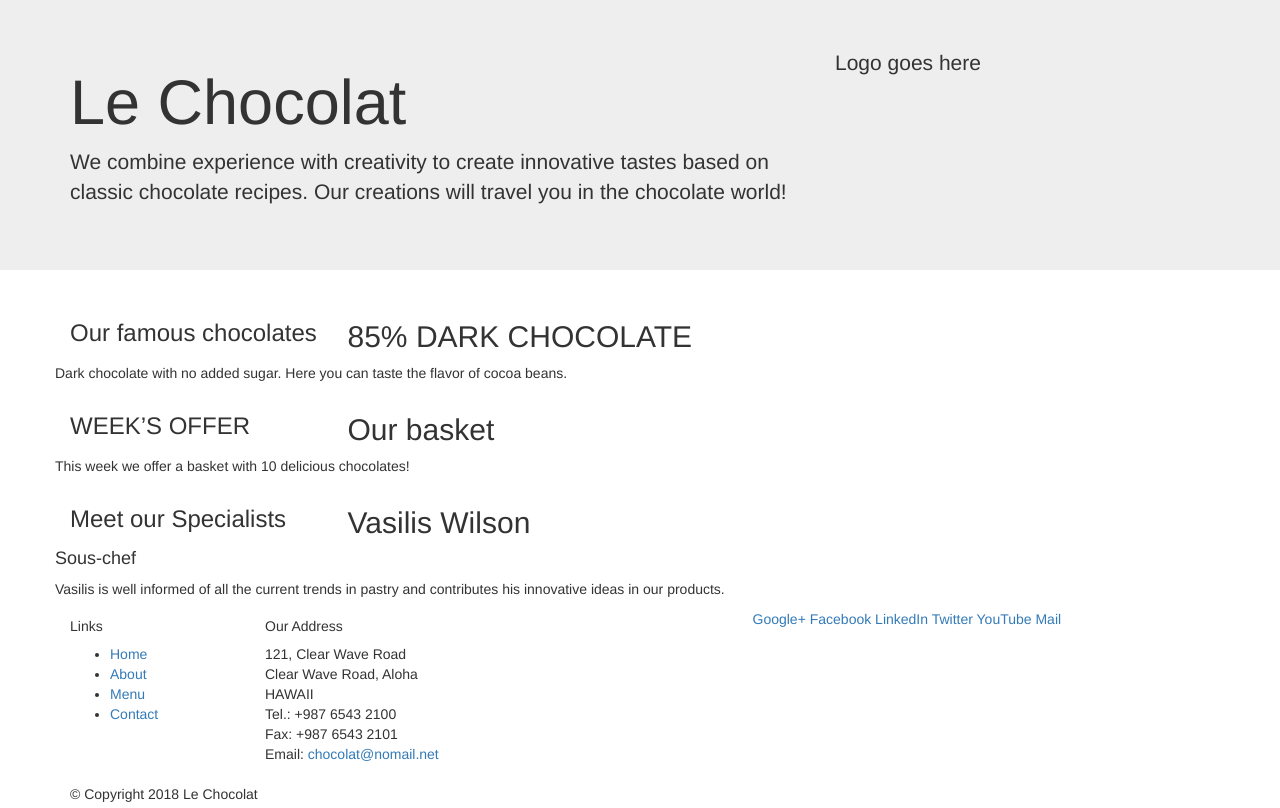
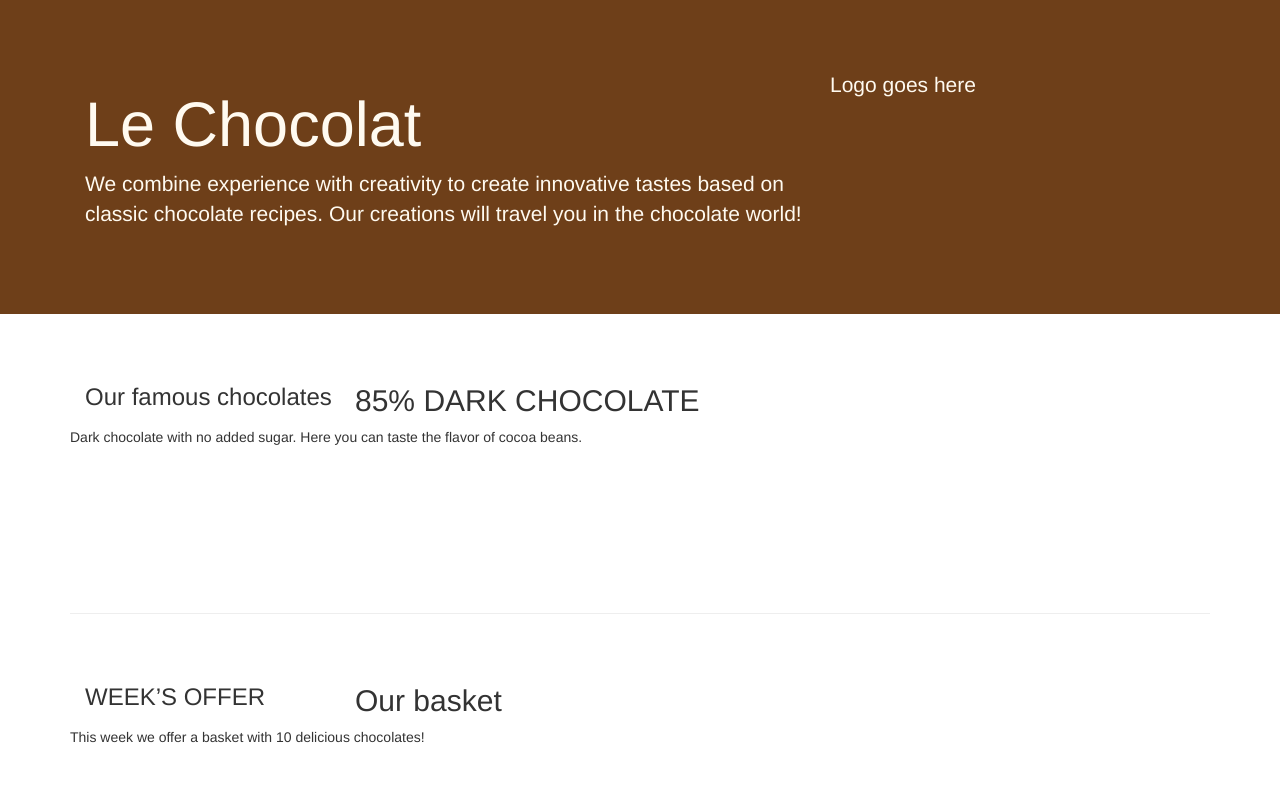
Before and after one commit to kostasio1313/leChocolat, a plain HTML site: page index.html in a window 1280 px wide. Shown: the top 808 px of the page. Drawn offline with nearby package versions, Linux system fonts and the light colour scheme.

Commit message:
Bootstrap Grid Part 2

```diff
--- /dev/null
+++ b/css/styles.css
@@ -0,0 +1,26 @@
+.row-header{
+    margin:0px auto;
+    padding:0px;
+}
+.row-content {
+    margin:0px auto;
+    padding: 50px 0px 50px 0px;
+    border-bottom: 1px ridge;
+    min-height:300px;
+}
+.footer{
+    background-color: #dbb08d;
+    margin:0px auto;
+    padding: 20px 0px 20px 0px;
+}
+.jumbotron {
+    padding:70px 30px 70px 30px;
+    margin:0px auto;
+    background: #6E3F19;
+    color:floralwhite;
+}
+address{
+    font-size:80%;
+    margin:0px;
+    color:#0f0f0f;
+}
--- a/index.html
+++ b/index.html
@@ -8,6 +8,7 @@
     <meta http-equiv="x-ua-compatible" content="ie=edge">
     <!-- Bootstrap CSS -->
     <link rel="stylesheet" href="node_modules/bootstrap/dist/css/bootstrap.min.css">
+    <link href="css/styles.css" rel="stylesheet">
     <title>Le Chocolat</title>
 </head>
 
@@ -15,10 +16,11 @@
 
     <header class="jumbotron">
         <div class="container">
-            <div class="row">
+            <div class="row row-header">
                 <div class="col-12 col-sm-8">
                     <h1>Le Chocolat</h1>
-                    <p>We combine experience with creativity to create innovative tastes based on classic chocolate recipes. Our creations will travel you in the chocolate world!</p>
+                    <p>We combine experience with creativity to create innovative tastes based on classic chocolate
+                        recipes. Our creations will travel you in the chocolate world!</p>
                 </div>
                 <div class="col col-sm">
                     <p>Logo goes here</p>
@@ -29,7 +31,7 @@
 
     <div class="container">
         <!--first row-->
-        <div class="row">
+        <div class="row flex-row-reverse row-content align-items-center">
             <div class="col-sm-4 col-md-3">
                 <h3>Our famous chocolates</h3>
             </div>
@@ -40,7 +42,7 @@
         </div>
 
         <!--second row-->
-        <div class="row">
+        <div class="row row-content align-items-center">
             <div class="col-sm-4 col-md-3">
                 <h3>WEEK’S OFFER</h3>
             </div>
@@ -50,30 +52,33 @@
             </div>
         </div>
         <!--third row-->
-        <div class="row">
+        <div class="row flex-row-reverse row-content align-items-center">
             <div class="col-sm-4 col-md-3">
-                <h3>Meet our  Specialists</h3>
+                <h3>Meet our Specialists</h3>
             </div>
             <div class="col-sm col-md">
                 <h2>Vasilis Wilson </h2>
                 <h4>Sous-chef</h4>
-                <p>Vasilis is well informed of all the current trends in pastry and contributes his innovative ideas in our products.</p>
+                <p>Vasilis is well informed of all the current trends in pastry and contributes his innovative ideas in
+                    our products.</p>
             </div>
         </div>
     </div>
 
-    <footer>
+    <footer class="footer">
         <div class="container">
             <div class="row">
-                <div class="col-5 col-sm-2">
+                <!--Menu footer column-->
+                <div class="col-5 offset-1 col-sm-2">
                     <h5>Links</h5>
-                    <ul>
+                    <ul class="list-unstyled">
                         <li><a href="#">Home</a></li>
                         <li><a href="#">About</a></li>
                         <li><a href="#">Menu</a></li>
                         <li><a href="#">Contact</a></li>
                     </ul>
                 </div>
+                <!--Address footer column-->
                 <div div class="col-6 col-sm-5">
                     <h5>Our Address</h5>
                     <address>
@@ -85,8 +90,9 @@
                         Email: <a href="mailto:chocolat@nomail.net">chocolat@nomail.net</a>
                     </address>
                 </div>
-                <div class="col col-sm-4">
-                    <div>
+                <!--Social links footer column-->
+                <div class="col col-sm-4 align-self-center">
+                    <div style="text-align:center">
                         <a href="http://google.com/+">Google+</a>
                         <a href="http://www.facebook.com/profile.php?id=">Facebook</a>
                         <a href="http://www.linkedin.com/in/">LinkedIn</a>
@@ -96,12 +102,16 @@
                     </div>
                 </div>
             </div>
-           <div>
-                <div div class="col-auto">
+
+            <!--Copyright paragraph-->
+
+                <div class="row justify-content-center">
+                    <div class="col-auto">
                         <p> &copy; Copyright 2018 Le Chocolat</p>
                     </div>
                 </div>
             </div>
+
     </footer>
     <!-- jQuery first, then Tether, then Bootstrap JS. -->
     <script src="node_modules/jquery/dist/jquery.min.js"></script>
```
Lines whose indentation alone changed are shown as unchanged.
